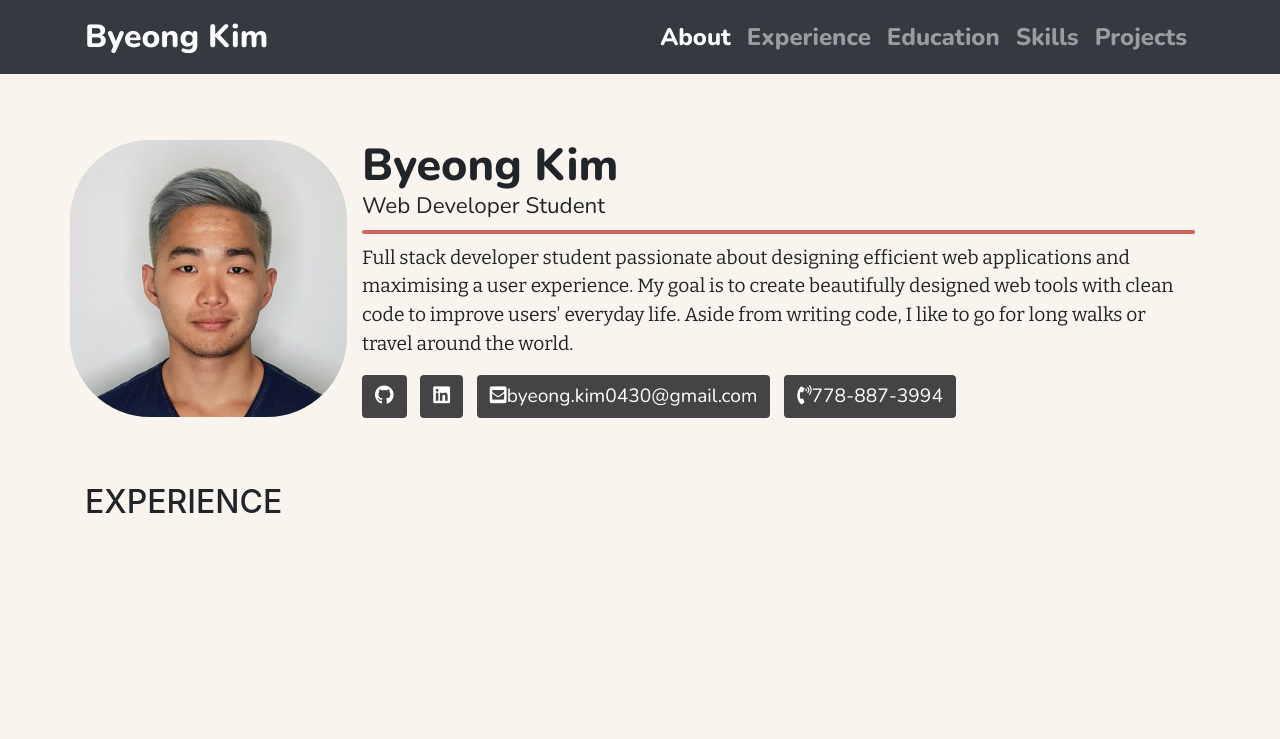
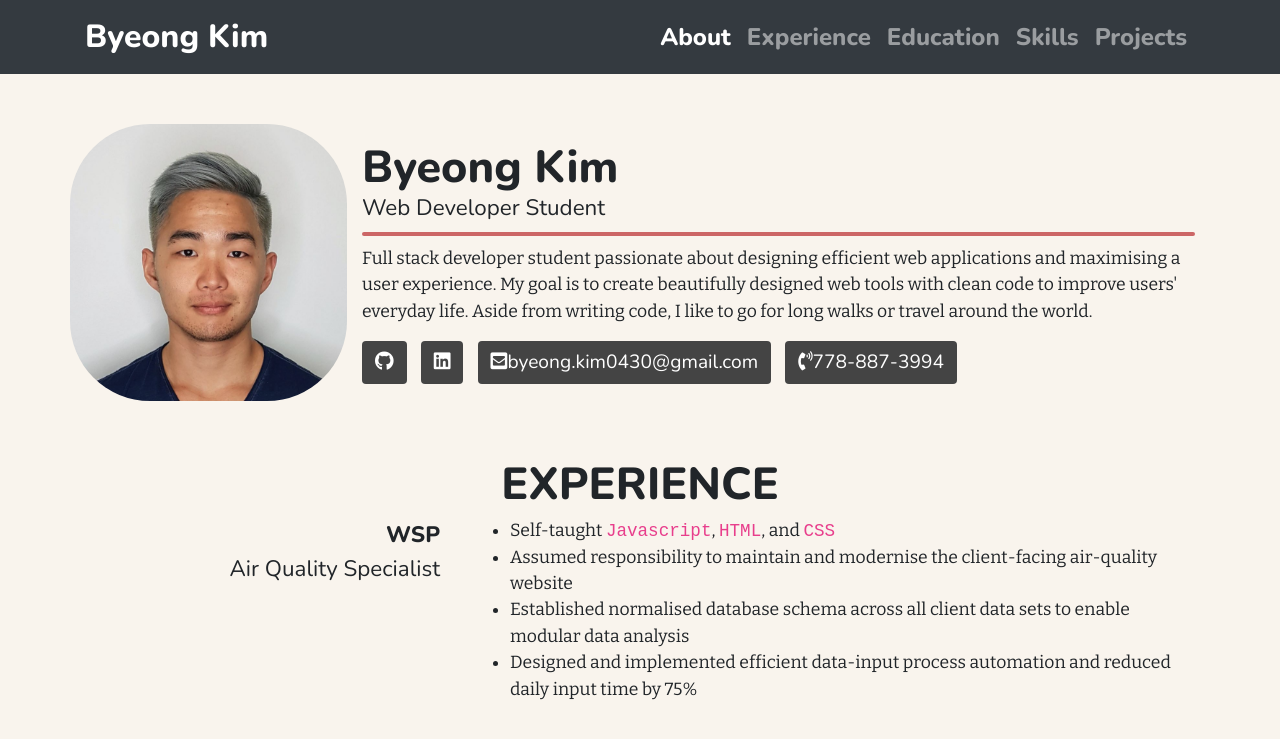
Before and after one commit to byeong0430/byeong0430.github.io, a Jekyll site: the page built from index.html, in a window 1280 px wide. Shown: the top 739 px of the page. Built offline with Jekyll 4.4.1, drawn with Linux system fonts in a browser that asks for light colours; nearby versions of some CDN libraries.

Commit message:
working on the experience section

```diff
--- a/_includes/experience.html
+++ b/_includes/experience.html
@@ -1,9 +1,29 @@
 <main class='site-experience'>
   <div class='container'>
+    <!-- job #1 -->
     <article>
-      <h2>EXPERIENCE</h2>
-      <section></section>
-      <section></section>
+      <header class='experience-header'>EXPERIENCE</header>
+      <main class='container'>
+        <div class='row'>
+          <section class='col-4 job-name'>
+            <header class='company-name'>WSP</header>
+            <main class='job-role'>Air Quality Specialist</main>
+          </section>
+          <section class='col-8 job-description'>
+            <ul>
+              <li>Self-taught
+                <code>Javascript</code>,
+                <code>HTML</code>, and
+                <code>CSS</code>
+              </li>
+              <li>Assumed responsibility to maintain and modernise the client-facing air-quality website</li>
+              <li>Established normalised database schema across all client data sets to enable modular data analysis</li>
+              <li>Designed and implemented efficient data-input process automation and reduced daily input time by 75%</li>
+            </ul>
+          </section>
+        </div>
+      </main>
     </article>
+    <!-- job #1 -->
   </div>
 </main>
--- a/_sass/_about.scss
+++ b/_sass/_about.scss
@@ -14,7 +14,6 @@
       div.profile {
         /* this margin should be noticeable when pic goes on top of bio */
         margin: 15px 0;
-        font-family: $label-font;
       }
       section.bio {
         hr.red-line {
@@ -32,15 +31,13 @@
           margin: 0;
         }
         h1 {
-          font-weight: 800;
-          font-size: 2.8em;
+          @extend %title-style;
         }
         h2 {
-          font-size: 1.4em;
+          @extend %sub-title-style;
         }
         p {
-          font-family: $para-font;
-          font-size: 1.2em;
+          @extend %para-style;
         }
       }
       a.btn,
--- /dev/null
+++ b/_sass/_experience.scss
@@ -0,0 +1,18 @@
+main.site-experience {
+  header.experience-header {
+    @extend %header-style;
+  }
+  section.job-name {
+    @extend %sub-title-style;
+    text-align: right;
+    header.company-name {
+      font-weight: 800;
+    }
+    main.job-role {
+      font-weight: 400;
+    }
+  }
+  section.job-description {
+    @extend %para-style;
+  }
+}
--- a/_sass/_variables.scss
+++ b/_sass/_variables.scss
@@ -1,7 +1,31 @@
 $background-colour: #F9F4ED;
 @import url('https://fonts.googleapis.com/css?family=Nunito:400,800');
-$label-font: 'Nunito', sans-serif;
+$label-font: 'Nunito',
+sans-serif;
+%title-style {
+  font-family: $label-font;
+  font-weight: 800;
+  font-size: 2.8em;
+}
+
+%sub-title-style {
+  font-family: $label-font;
+  font-size: 1.4em;
+}
+
+%header-style {
+  @extend %title-style;
+  text-align: center;
+}
+
 @import url('https://fonts.googleapis.com/css?family=Bitter');
-$para-font: 'Bitter', georgia, serif;
+$para-font: 'Bitter',
+georgia,
+serif;
+%para-style {
+  font-family: $para-font;
+  font-size: 1.1em;
+}
+
 $facepic-length: 277px;
 $btn-color: #444;
--- a/css/main.scss
+++ b/css/main.scss
@@ -9,5 +9,6 @@
   '_layout',
   '_normalize-4.1.1',
   '_navbar',
-  '_about'
+  '_about',
+  '_experience'
 ;
```
